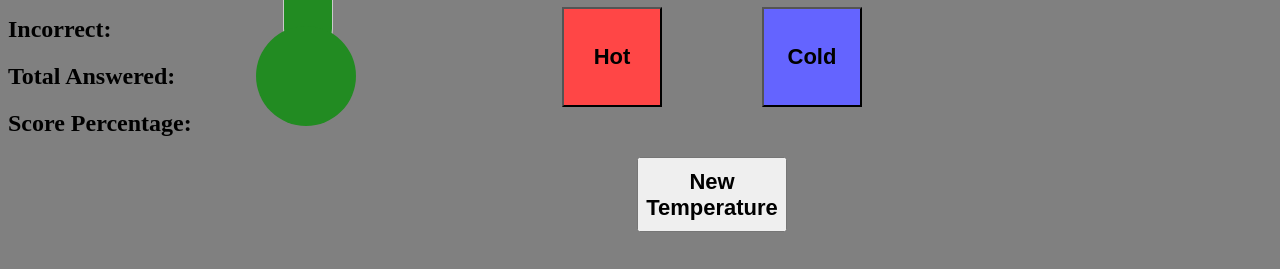
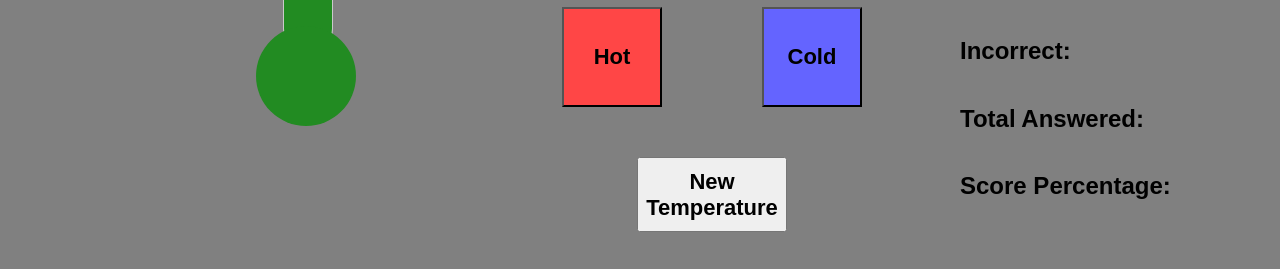
Before and after one commit to sammimac95/sammimac95.github.io, a plain HTML site: page index.html in a window 1280 px wide. Shown: the part 309-578 px from the top of the page. Drawn offline with Linux system fonts and the light colour scheme.

Commit message:
Update style.css

```diff
--- a/style.css
+++ b/style.css
@@ -29,7 +29,6 @@ button {
 
 #temp-display {
     font-size: 52px;
-    margin-top: ;
 }
 
 #temp-number {
@@ -79,7 +78,6 @@ button {
     display: flex;
     width: 100%;
     height: 100%;
-
 }
 
 .meter {
@@ -96,6 +94,7 @@ button {
 meter::-webkit-meter-optimum-value {
     background-color: forestgreen;
     transition: 1s;
+
 }
 
 
@@ -152,3 +151,14 @@ meter::-webkit-meter-optimum-value {
     border-radius: 20px;
     padding: 30px;
 }
+
+.scores {
+    font-family: sans-serif;
+    position: fixed;
+    left: 75%
+}
+
+.display-score {
+    display: flex;
+    gap: 1rem
+}
```
